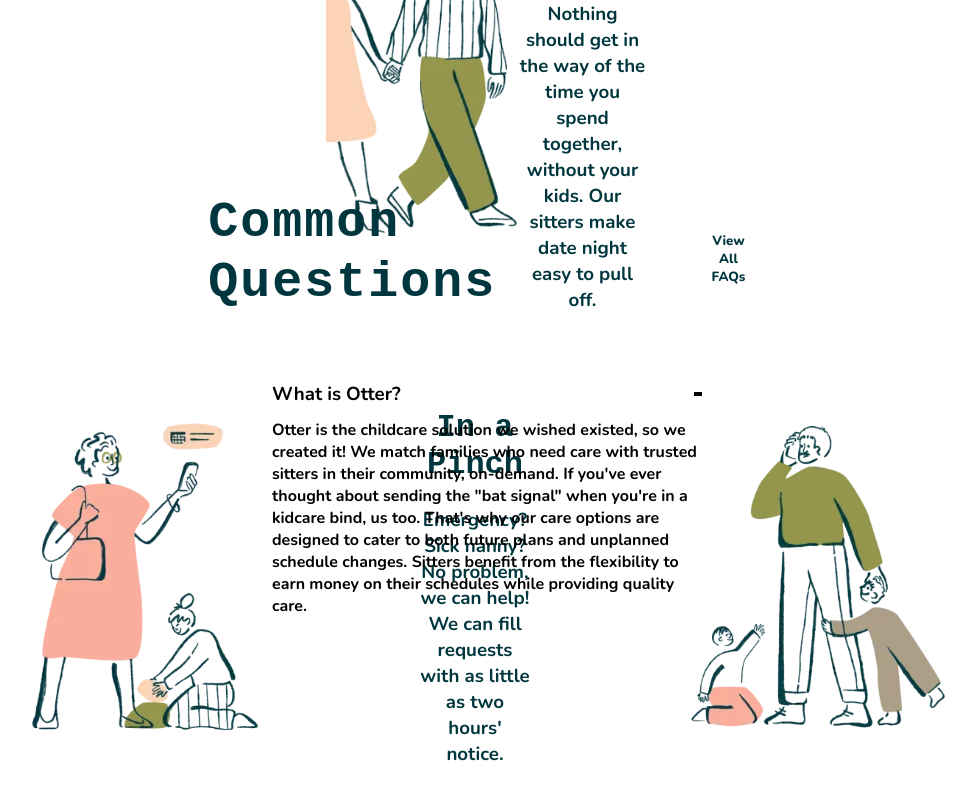
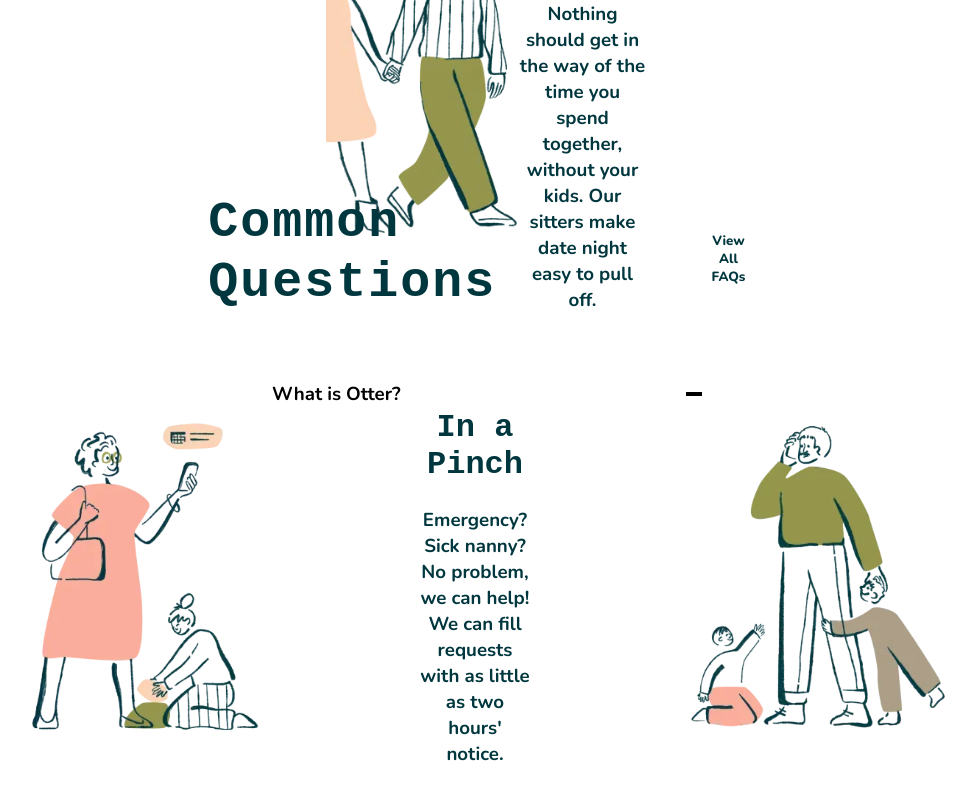
Before and after one commit to MateuszKretkowski/Project-BasicallyFrontend-React, a React (Create React App) app: page / in a window 1280 px wide. Shown: the part 2899-3699 px from the top of the page, without its empty margins (153-1129 px from the left). Built offline with nearby package versions, Linux system fonts and the light colour scheme.

Commit message:
added footer

```diff
--- a/src/components/Header/HeaderElements.css
+++ b/src/components/Header/HeaderElements.css
@@ -611,7 +611,7 @@
 }
 
 .commonq_plus-sing {
-    width: 8px;
+    width: 16px;
     height: 4px;
     background-color: #000000;
 }
@@ -623,9 +623,75 @@
     width: 100%;
     gap: 240px;
     margin: 12px 24px;
+    cursor: pointer;
 }
 
 .commonq_hidden {
-    height: 0%;
-    width: 100%;
 }
+
+.text_hidden {
+    overflow: hidden;
+    max-height: 0;
+    transition: max-height 500ms ease;
+}
+
+.text0height{
+    max-height: 200px;
+}
+
+.newline {
+    position: relative;
+}
+
+.newline:after {
+    content: "";
+    position: absolute;
+    top: 0;
+    left: 0%;
+    background-color: #000000;
+    width: 16px;
+    height: 4px;
+    transform: rotate(90deg);
+    transform: all 500ms ease;
+}
+
+.newlineexit {
+    position: relative;
+}
+
+.newlineexit:after {
+    content: "";
+    position: absolute;
+    top: 0;
+    left: 0%;
+    background-color: #000000;
+    width: 16px;
+    height: 4px;
+    transform: all 500ms ease;
+    animation: exit 500ms ease;
+}
+
+@keyframes exit {
+    0% {
+        content: "";
+        position: absolute;
+        top: 0;
+        left: 0%;
+        background-color: #000000;
+        width: 16px;
+        height: 4px;
+        transform: rotate(90deg);
+        transform: all 300ms ease;
+    }
+    100% {
+        content: "";
+        position: absolute;
+        top: 0;
+        left: 0%;
+        background-color: #000000;
+        width: 16px;
+        height: 4px;
+        transform: rotate(0deg);
+        transform: all 300ms ease;
+    }
+}
--- a/src/components/Header/index.js
+++ b/src/components/Header/index.js
@@ -138,6 +138,12 @@
   const [fadeIn, setFadeIn] = useState(false);
   const [bumpIn, setBumpIn] = useState(false);
 
+  const [open, setOpen] = useState(false);
+
+  const handleOpen = () => {
+    setOpen(!open);
+  };
+
   return (
     <div className="website">
       <script
@@ -239,7 +245,9 @@
       <section className="testimonials">
         <div className="testimonials_texts">
           <h5 className="section_title">TESTIMONIALS</h5>
-        <h2 className="testimonials_title">See What Our Village Is Saying..</h2>
+          <h2 className="testimonials_title">
+            See What Our Village Is Saying..
+          </h2>
         </div>
         <div className="slider">
           <div className="slide-track">
@@ -279,10 +287,10 @@
       <section className="featured">
         <h3 className="section_title">AS FEATURED IN</h3>
         <div className="featured_img_wrapper">
-        <img src={require("./image (8).png")} className="featured_img"/>
-        <img src={require("./image (9).png")} className="featured_img"/>
-        <img src={require("./image (10).png")} className="featured_img"/>
-        <img src={require("./image (11).png")} className="featured_img"/>
+          <img src={require("./image (8).png")} className="featured_img" />
+          <img src={require("./image (9).png")} className="featured_img" />
+          <img src={require("./image (10).png")} className="featured_img" />
+          <img src={require("./image (11).png")} className="featured_img" />
         </div>
       </section>
       <section className="whyotter">
@@ -290,34 +298,42 @@
           <div className="whyotter_titles_wrapper">
             <h5 className="section_title">WHY OTTER?</h5>
             <h2 className="title">We pop in so you can pop out</h2>
-          <h3 className="subtitle">Making the impossible things about childcare possible.</h3>
+            <h3 className="subtitle">
+              Making the impossible things about childcare possible.
+            </h3>
           </div>
           <div className="whyotter_examples_wrapper">
             <div className="whyotter_example">
               <div className="whyotter_text_wrapper">
                 <h2 className="whyotter_text">Looking Ahead</h2>
                 <h3 className="whyotter_subtext">
-                Look at you being so ahead of the game. We can book childcare up to a month out — we look forward to seeing you then.
+                  Look at you being so ahead of the game. We can book childcare
+                  up to a month out — we look forward to seeing you then.
                 </h3>
               </div>
               <img src={require("./image (14).png")} className="whyotter_img" />
             </div>
             <div className="whyotter_example">
-          <img src={require("./image (15).png")} className="whyotter_img reflected" />
+              <img
+                src={require("./image (15).png")}
+                className="whyotter_img reflected"
+              />
               <div className="whyotter_text_wrapper">
                 <h2 className="whyotter_text">A Night Out</h2>
                 <h3 className="whyotter_subtext">
-                Nothing should get in the way of the time you spend together, without your kids. Our sitters make date night easy to pull off.
+                  Nothing should get in the way of the time you spend together,
+                  without your kids. Our sitters make date night easy to pull
+                  off.
                 </h3>
               </div>
-
             </div>
             <div className="whyotter_example long">
               <img src={require("./image (12).png")} className="whyotter_img" />
               <div className="whyotter_text_wrapper long_text">
                 <h2 className="whyotter_text">In a Pinch</h2>
                 <h3 className="whyotter_subtext">
-              Emergency? Sick nanny? No problem, we can help! We can fill requests with as little as two hours' notice.
+                  Emergency? Sick nanny? No problem, we can help! We can fill
+                  requests with as little as two hours' notice.
                 </h3>
               </div>
               <img src={require("./image (13).png")} className="whyotter_img" />
@@ -335,17 +351,73 @@
           </div>
           <ul className="commonq_questions_wrapper">
             <li className="commonq_question">
-              <div className="commonq_visible">
+              <div className="commonq_visible" onClick={handleOpen}>
                 <h3 className="commonq_action">What is Otter?</h3>
-                <div className="commonq_plus-sing" />
+                <div
+                  className={`commonq_plus-sing ${
+                    open ? "newline" : "newlineexit"
+                  }`}
+                />
               </div>
               <div className="commonq_hidden">
-                <h4 className="text_hidden">Otter is the childcare solution we wished existed, so we created it! We match families who need care with trusted sitters in their community, on-demand. If you've ever thought about sending the "bat signal" when you're in a kidcare bind, us too. That's why our care options are designed to cater to both future plans and unplanned schedule changes. Sitters benefit from the flexibility to earn money on their schedules while providing quality care.</h4>
+                <h4 className={`text_hidden ${open ? "text0height" : ""}`}>
+                  Otter is the childcare solution we wished existed, so we
+                  created it! We match families who need care with trusted
+                  sitters in their community, on-demand. If you've ever thought
+                  about sending the "bat signal" when you're in a kidcare bind,
+                  us too. That's why our care options are designed to cater to
+                  both future plans and unplanned schedule changes. Sitters
+                  benefit from the flexibility to earn money on their schedules
+                  while providing quality care.
+                </h4>
               </div>
             </li>
+
           </ul>
         </div>
       </section>
+      <footer className="footer">
+        <div className="footer_container">
+          <div className="popup_wrapper">
+            <h2 className="footer_title">The bright side of kidcare</h2>
+            <h4 className="footer_subtitle">
+              Get reliable on demand childcare from vetted sitters in your
+              community.
+            </h4>
+            <button className="button">Get started</button>
+          </div>
+          <div className="sides_wrapper">
+            <div className="links_container">
+              <ul className="links_wrapper">
+                <li className="link_title link_title_hover">Parents</li>
+                <li className="link_title link_title_hover">Sitters</li>
+                <li className="link_title link_title_hover">Trust & Safety</li>
+              </ul>
+              <ul className="links_wrapper">
+                <li className="link_title link_title_hover">Parents</li>
+                <li className="link_title link_title_hover">Sitters</li>
+                <li className="link_title link_title_hover">Trust & Safety</li>
+              </ul>
+              <ul className="links_wrapper">
+                <li className="link_title link_title_hover">Parents</li>
+                <li className="link_title link_title_hover">Sitters</li>
+                <li className="link_title link_title_hover">Trust & Safety</li>
+              </ul>
+            </div>
+            <div className="logo" />
+          </div>
+          <div className="copyright_container">
+            <div className="termsofuse">
+                <h4>Terms of Use</h4>
+                <div />
+                <h4>Privacy Policy</h4>
+            </div>
+            <div>
+              <h4>© 2023 Otter. Made by Mateusz Kretkowski</h4>
+            </div>
+          </div>
+        </div>
+      </footer>
     </div>
   );
 };
```
Lines whose indentation alone changed are shown as unchanged.
